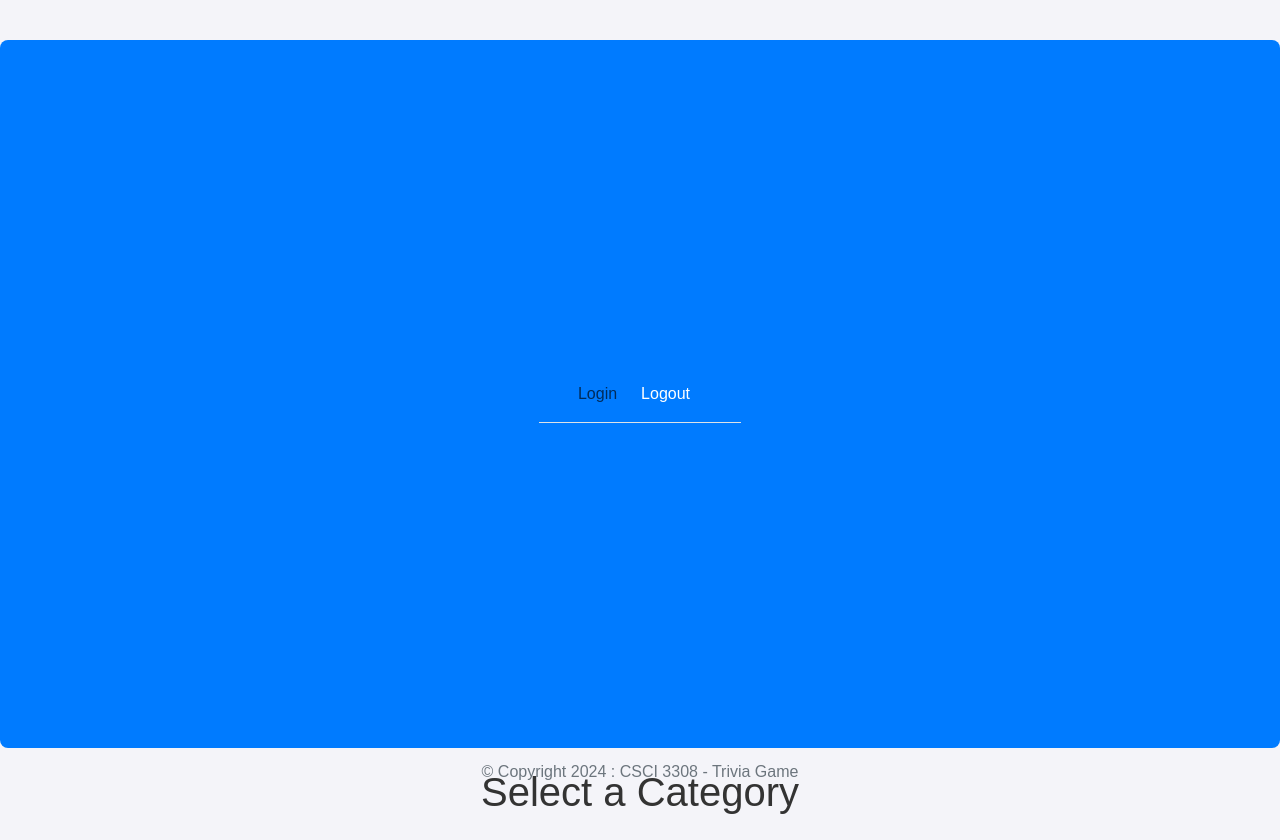
After one commit to Opusthemoose1/trivia-game, a Node server app: template ProjectSourceCode/src/views/pages/categories.hbs in a window 1280 px wide. The commit adds this page. Run offline with Node 20, Linux system fonts and the light colour scheme; the template is opened without the code that fills it, so the values that code supplies are empty; some libraries are stand-ins or nearby versions.

Commit message:
categories page + css work

```diff
--- a/ProjectSourceCode/src/views/css/style.css
+++ b/ProjectSourceCode/src/views/css/style.css
@@ -6,23 +6,58 @@ body, header, main, section {
     text-align: center;
     height: 100%;
 }
+
 header, main {
     width: 100%; /* Full width */
 }
 
+body {
+    background-color: #f4f4f9;
+    color: #333;
+    font-family: 'Arial', sans-serif;
+    margin-top: 40px;
+}
+
+header {
+    background-color: #007bff;
+    color: white;
+    padding: 10px 20px;
+    border-radius: 8px;
+    margin-bottom: 20px;
+}
 
 header h1 {
-    color: #007bff; /* Bootstrap primary color */
+    color: #fff; /* Ensuring the header text is white */
 }
 
 .intro p {
-    font-size: 1.25rem; /* Larger font size for the intro text */
+    font-size: 1.2em; /* Slightly reduced from 1.25rem for consistency */
+}
+
+.actions {
+    display: flex;
+    justify-content: center;
+    gap: 20px;
+    margin-top: 20px;
 }
 
 .actions button {
     width: 150px;
-    font-weight: bold; /* Make button text bold */
+    font-weight: bold;
+    padding: 10px 20px;
+    font-size: 1.1em;
+    color: #fff;
+    background-color: #007bff;
+    border: none;
+    border-radius: 5px;
+    cursor: pointer;
+    transition: background-color 0.3s;
 }
+
+.actions button:hover {
+    background-color: #0056b3;
+}
+
 .clickable-item {
     cursor: pointer;
     padding: 5px 10px;
@@ -30,4 +65,4 @@ header h1 {
     background-color: #f0f0f0;
     border-radius: 5px;
     margin-bottom: 5px;
-  }
+}
--- /dev/null
+++ b/ProjectSourceCode/src/views/pages/categories.hbs
@@ -0,0 +1,8 @@
+<h1>Select a Category</h1>
+<link rel="stylesheet" href="https://stackpath.bootstrapcdn.com/bootstrap/4.5.2/css/bootstrap.min.css">
+<link rel="stylesheet" href="../css/style.css">
+<ul>
+    {{#each categories}}
+    <li><a href="/game?category={{id}}">{{name}}</a></li>
+    {{/each}}
+</ul>
--- a/ProjectSourceCode/src/views/pages/home.hbs
+++ b/ProjectSourceCode/src/views/pages/home.hbs
@@ -20,11 +20,8 @@
         <section class="intro">
             <p>Test your knowledge across various categories and see how much you really know!</p>
         </section>
-        <section id="gameStartInfo" class="game-start-info">
-            <p id="gameStartTime"></p>
-        </section>
         <section class="actions">
-            <button onclick="window.location.href='/game';">Start Game</button>
+            <button onclick="window.location.href='/start-game';">Start Game</button>
             <button onclick="window.location.href='/logout';">Log Out</button>
         </section>
     </main>
```
Also changed, not shown: ProjectSourceCode/src/index.js (+26 -13 lines), ProjectSourceCode/src/views/pages/game.hbs (added, +17 -0 lines).
